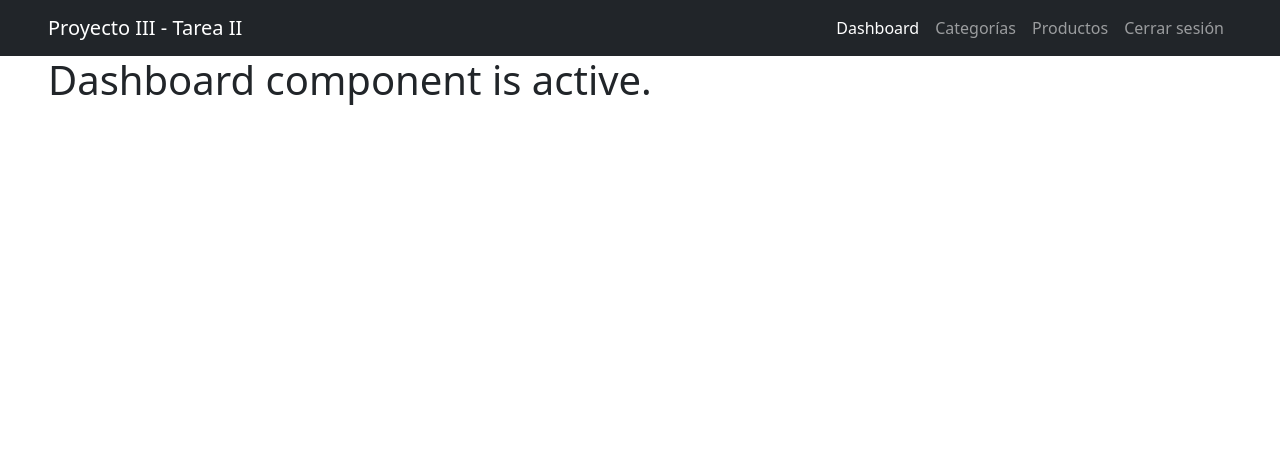
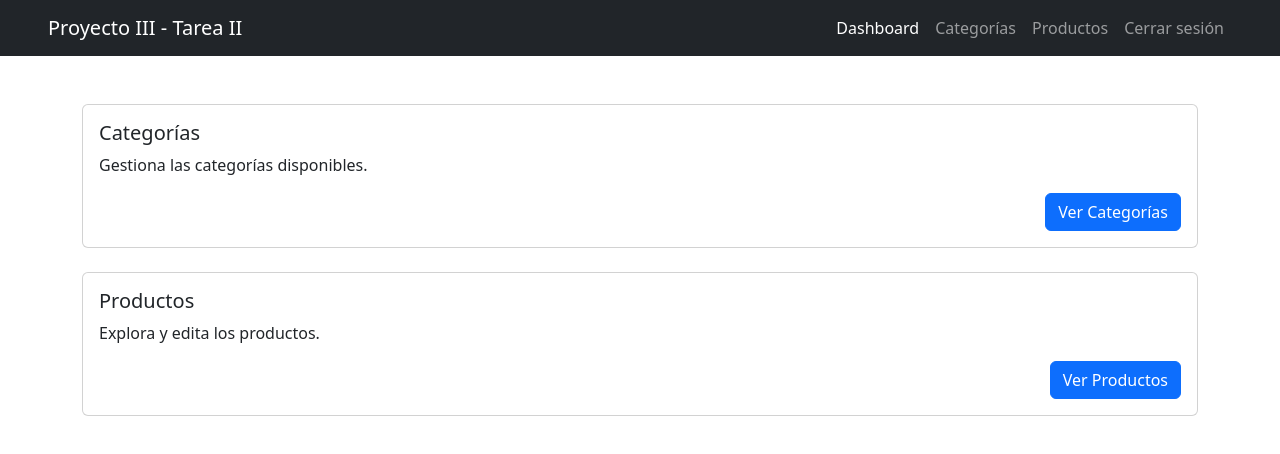
Before and after one commit to Niruchie/ProyectoIII-TareaII, an Angular app: page /dashboard in a window 1280 px wide. Shown: the top 454 px of the page. Built offline with nearby package versions, Linux system fonts and the light colour scheme; sample sign-in values are in the browser's storage.

Commit message:
feature(Home,Dashboard): Home and dashboard templates included.

```diff
--- a/src/app/pages/common/dashboard/dashboard.component.html
+++ b/src/app/pages/common/dashboard/dashboard.component.html
@@ -1 +1,38 @@
-<span class="h1 m-5">Dashboard component is active.</span>
+<article class="container mt-5">
+	<div class="row"></div>
+	<section class="row d-flex justify-content-start">
+		<form *ngIf="canAccess" class="col-12 mb-4">
+			<div class="card">
+				<div class="card-body">
+					<h5 class="card-title">Usuarios</h5>
+					<p class="card-text">Administra todos los usuarios registrados.</p>
+					<div class="d-flex flex-row-reverse">
+						<a class="btn btn-primary" [routerLink]="'/users'">Ver Usuarios</a>
+					</div>
+				</div>
+			</div>
+		</form>
+		<form class="col-12 mb-4">
+			<div class="card">
+				<div class="card-body">
+					<h5 class="card-title">Categorías</h5>
+					<p class="card-text">Gestiona las categorías disponibles.</p>
+					<div class="d-flex flex-row-reverse">
+						<a class="btn btn-primary" [routerLink]="'/categories'">Ver Categorías</a>
+					</div>
+				</div>
+			</div>
+		</form>
+		<form class="col-12 mb-4">
+			<div class="card">
+				<div class="card-body">
+					<h5 class="card-title">Productos</h5>
+					<p class="card-text">Explora y edita los productos.</p>
+					<div class="d-flex flex-row-reverse">
+						<a class="btn btn-primary" [routerLink]="'/products'">Ver Productos</a>
+					</div>
+				</div>
+			</div>
+		</form>
+	</section>
+</article>
--- a/src/app/pages/common/dashboard/dashboard.component.ts
+++ b/src/app/pages/common/dashboard/dashboard.component.ts
@@ -1,12 +1,18 @@
-import { Component } from '@angular/core';
+import { Component, inject } from '@angular/core';
+import { RouterLink } from '@angular/router';
+import { NgIf } from '@angular/common';
+
+import { AuthenticationService } from '../../../service/authentication.service';
+import RoleEnum from '../../../../types/RoleEnum';
 
 @Component({
+  imports: [RouterLink,NgIf],
+  templateUrl: './dashboard.component.html',
+  styleUrl: './dashboard.component.scss',
   selector: 'app-dashboard',
   standalone: true,
-  imports: [],
-  templateUrl: './dashboard.component.html',
-  styleUrl: './dashboard.component.scss'
 })
 export class DashboardComponent {
-
+  protected canAccess = inject(AuthenticationService)
+    .hasRole(RoleEnum.SUPER_ADMIN_ROLE);
 }
--- a/src/app/pages/common/home/home.component.html
+++ b/src/app/pages/common/home/home.component.html
@@ -1 +1,10 @@
-<span class="h1 m-5">Home component is active.</span>
+<div class="container mt-5">
+	<div class="jumbotron text-center">
+		<h1 class="display-4">¡Bienvenido a Tarea II - Proyecto III!</h1>
+		<p class="lead">Esta página permite visualizar y editar categorías y productos.</p>
+		<hr class="my-4">
+		<p>Para acceder a más funciones, por favor autenticarse.</p>
+		<a class="btn btn-primary btn-lg mx-2" [routerLink]="'/login'" role="button">Iniciar Sesión</a>
+		<a class="btn btn-secondary btn-lg mx-2" [routerLink]="'/register'" role="button">Registrarse</a>
+	</div>
+</div>
```
Also changed, not shown: src/app/pages/common/home/home.component.ts (+4 -3 lines).
